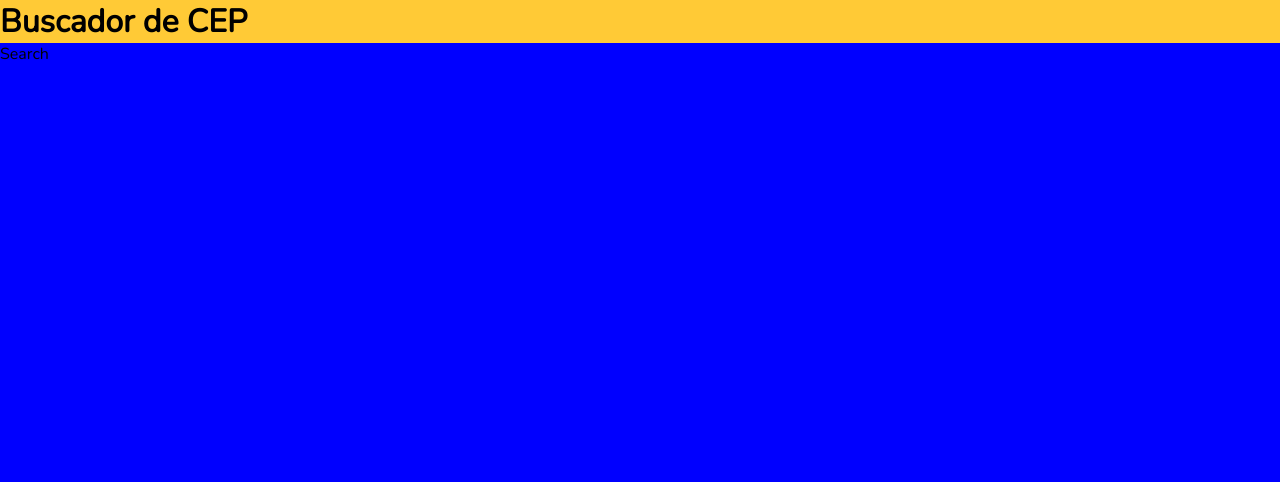
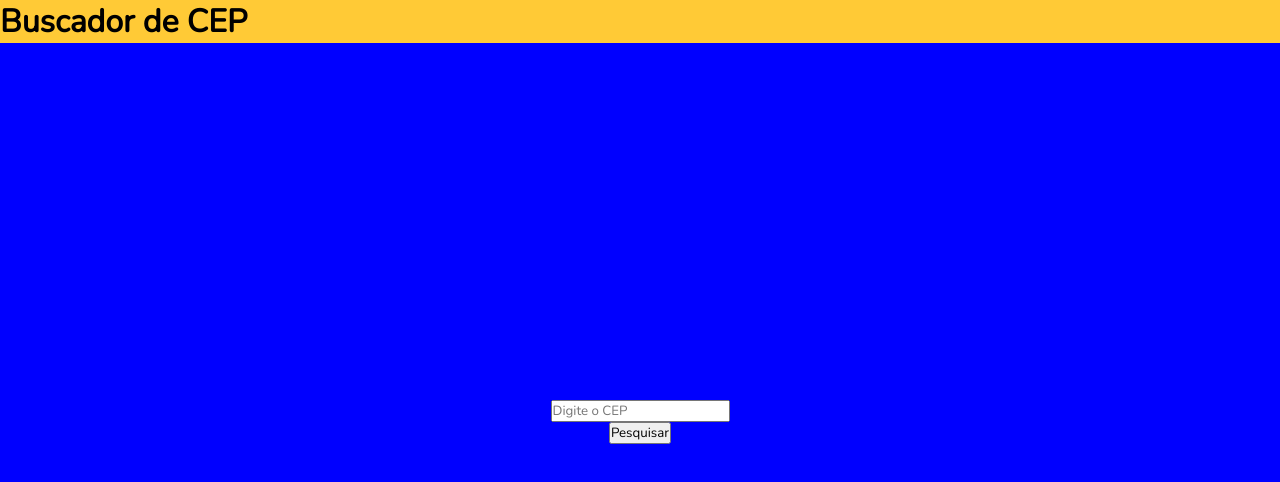
Before and after one commit to pedroviana71/frontEndEurekaTeste, a React (Create React App) app: page / in a window 1280 px wide. Shown: the top 482 px of the page. Built offline with nearby package versions, Linux system fonts and the light colour scheme.

Commit message:
implemented api requisition and minor css adjusts

```diff
--- a/package.json
+++ b/package.json
@@ -6,6 +6,7 @@
     "@testing-library/jest-dom": "^5.16.5",
     "@testing-library/react": "^13.4.0",
     "@testing-library/user-event": "^13.5.0",
+    "axios": "^1.1.0",
     "react": "^18.2.0",
     "react-dom": "^18.2.0",
     "react-scripts": "5.0.1",
--- /dev/null
+++ b/src/actions/index.js
@@ -0,0 +1,5 @@
+import axios from "axios";
+
+export const api = axios.create({
+  baseURL: "https://localhost:3001/",
+});
--- a/src/components/search/index.jsx
+++ b/src/components/search/index.jsx
@@ -1,6 +1,37 @@
+import { useState } from "react";
 import styles from "./index.module.css";
+import { api } from "../../actions";
+
 const Search = () => {
-  return <div className={styles.searchContainer}>Search</div>;
+  const [cep, setCep] = useState("");
+  const [address, setAddress] = useState({});
+
+  const handleSearch = async () => {
+    const data = await api.get(`http://localhost:3001/?cep=${cep}`);
+    setAddress(data.data);
+    console.log(data.data);
+  };
+
+  const handleChangeCEP = (e) => {
+    setCep(e.target.value);
+  };
+
+  return (
+    <div className={styles.searchContainer}>
+      <input
+        type="number"
+        placeholder="Digite o CEP"
+        onChange={handleChangeCEP}
+      />
+      <button onClick={() => handleSearch(cep)}>Pesquisar</button>
+      {address.logradouro && (
+        <div>
+          <p>Bairro: {address.bairro}</p>
+          <p>Logradouro: {address.logradouro}</p>
+        </div>
+      )}
+    </div>
+  );
 };
 
 export default Search;
--- a/src/components/search/index.module.css
+++ b/src/components/search/index.module.css
@@ -1,4 +1,8 @@
 .searchContainer{
+    display: flex;
+    flex-direction: column;
     background-color: blue;
-    height: 100%;
+    justify-content: center;
+    flex: 1;
+    align-items: center;
 }
```
Also changed, not shown: src/utils/styles/app.module.css (line endings or trailing spaces), 2 other files (tests, documents, lock files or other folders).
